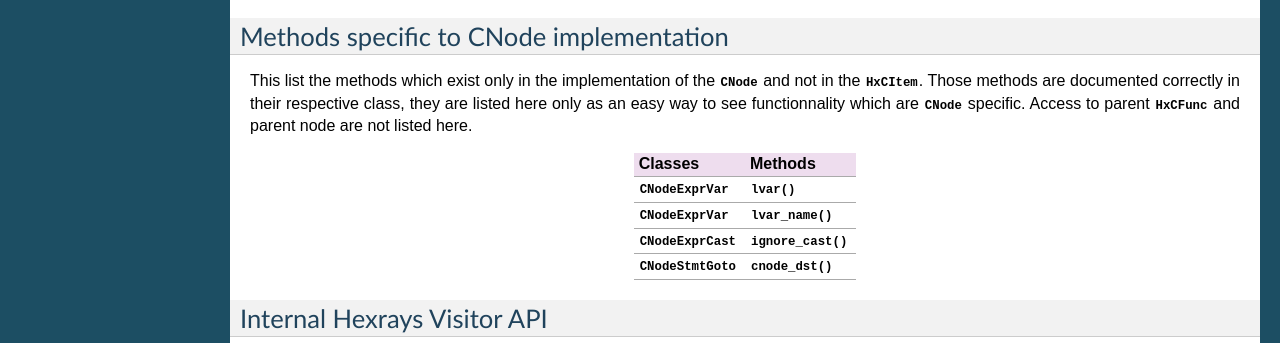
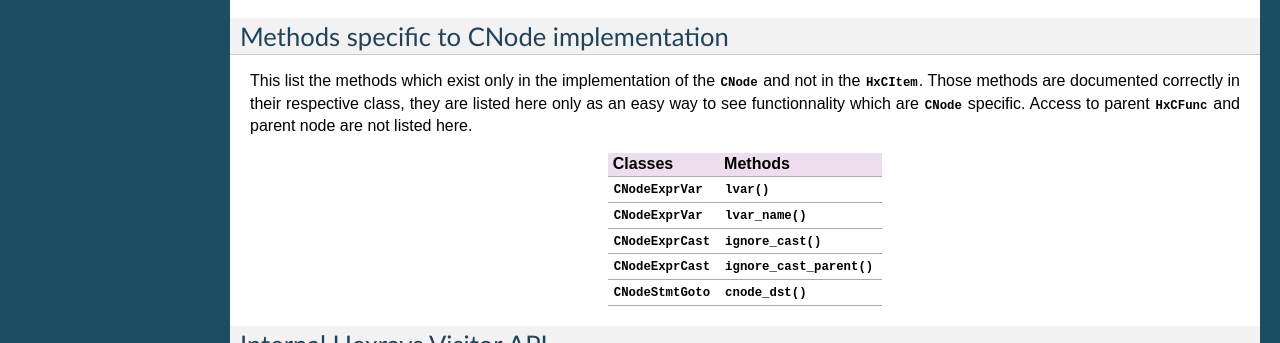
Before and after one commit to synacktiv/bip, a Sphinx documentation site: the page built from doc/hexrays/cnode.rst, in a window 1280 px wide and 900 px high, scrolled down 10628 px, cut to the strip 0-343 px from the top of the window. Built offline with Sphinx 7.4.7, drawn with Linux system fonts in a browser that asks for light colours; formulas are drawn with MathJax 3.

Commit message:
doc: add doc for CNodeExprCast.ignore_cast_parent has cnode specific

```diff
--- a/doc/hexrays/cnode.rst
+++ b/doc/hexrays/cnode.rst
@@ -700,14 +700,15 @@
 :class:`~bip.hexrays.CNode` specific. Access to parent
 :class:`~bip.hexrays.HxCFunc` and parent node are not listed here.
 
-========================   ===============================================
+========================   ==========================================================
 Classes                    Methods
-========================   ===============================================
+========================   ==========================================================
 :class:`CNodeExprVar`      :meth:`~bip.hexrays.CNodeExprVar.lvar`
 :class:`CNodeExprVar`      :meth:`~bip.hexrays.CNodeExprVar.lvar_name`
 :class:`CNodeExprCast`     :meth:`~bip.hexrays.CNodeExprCast.ignore_cast`
+:class:`CNodeExprCast`     :meth:`~bip.hexrays.CNodeExprCast.ignore_cast_parent`
 :class:`CNodeStmtGoto`     :meth:`~bip.hexrays.CNodeStmtGoto.cnode_dst`
-========================   ===============================================
+========================   ==========================================================
 
 
 .. _doc-hexrays-cnode-visitor-api:
```
